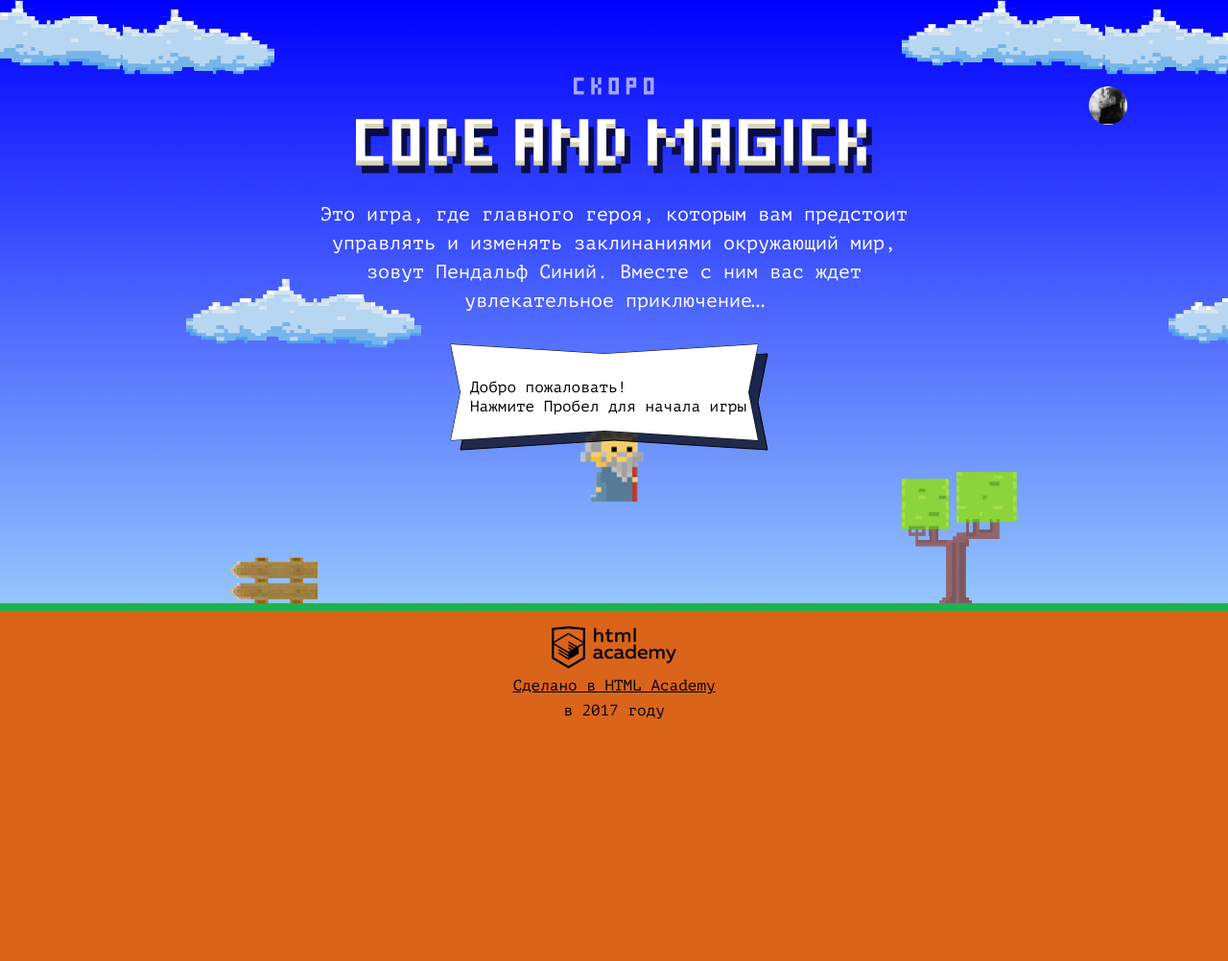
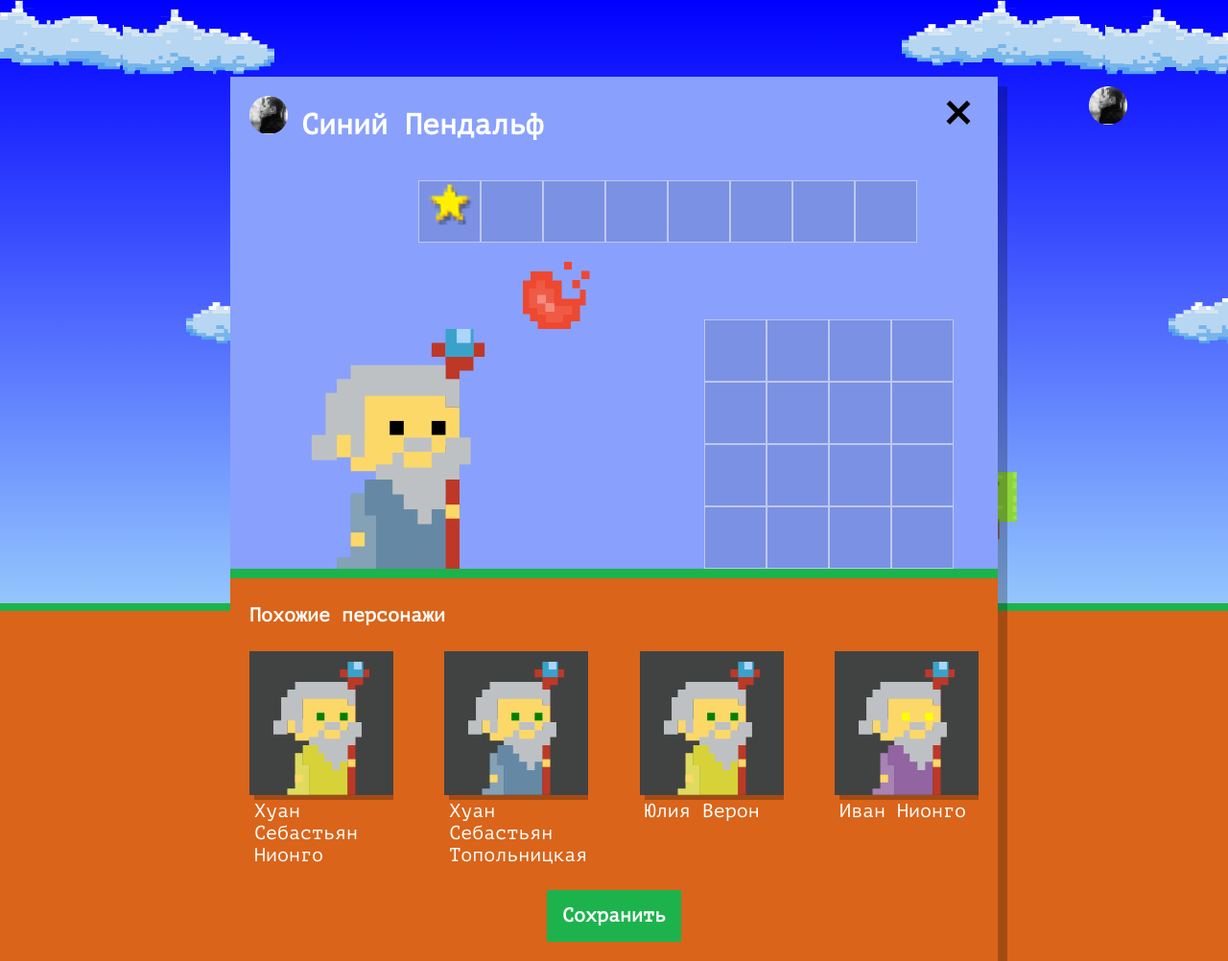
Before and after one commit to AMorozov-web/593913-code-and-magick-21, a website: page index.html in a window 1280 px wide. Shown: the whole page at 96% size. Before the commit the page ends 800 px from the top, so only its background shows below. Drawn offline with Linux system fonts and the light colour scheme.

Commit message:
User setup complete

```diff
--- a/index.html
+++ b/index.html
@@ -201,6 +201,7 @@
   }
 
 </script>
+<script src="js/setup.js"></script>
 <script src="js/game.js"></script>
 
 </body>
--- /dev/null
+++ b/js/setup.js
@@ -0,0 +1,92 @@
+'use strict';
+
+const WIZARD_NAMES = [
+  `Иван`,
+  `Хуан Себастьян`,
+  `Мария`,
+  `Кристоф`,
+  `Виктор`,
+  `Юлия`,
+  `Люпита`,
+  `Вашингтон`
+];
+
+const WIZARD_SURNAMES = [
+  `да Марья`,
+  `Верон`,
+  `Мирабелла`,
+  `Вальц`,
+  `Онопко`,
+  `Топольницкая`,
+  `Нионго`,
+  `Ирвинг`
+];
+
+const WIZARD_COATCOLORS = [
+  `rgb(101, 137, 164)`,
+  `rgb(241, 43, 107)`,
+  `rgb(146, 100, 161)`,
+  `rgb(56, 159, 117)`,
+  `rgb(215, 210, 55)`,
+  `rgb(0, 0, 0)`
+];
+
+const WIZARD_EYESCOLORS = [
+  `black`,
+  `red`,
+  `blue`,
+  `yellow`,
+  `green`
+];
+
+const userDialog = document.querySelector(`.setup`);
+const similarListElement = userDialog.querySelector(`.setup-similar-list`);
+const similarWizardTemplate = document.querySelector(`#similar-wizard-template`).content.querySelector(`.setup-similar-item`);
+
+const getRandomIndex = function (arr) {
+  return Math.floor(Math.random() * arr.length);
+};
+
+const wizards = [
+  {
+    name: WIZARD_NAMES[getRandomIndex(WIZARD_NAMES)] + ` ` + WIZARD_SURNAMES[getRandomIndex(WIZARD_SURNAMES)],
+    coatColor: WIZARD_COATCOLORS[getRandomIndex(WIZARD_COATCOLORS)],
+    eyesColor: WIZARD_EYESCOLORS[getRandomIndex(WIZARD_EYESCOLORS)]
+  },
+  {
+    name: WIZARD_NAMES[getRandomIndex(WIZARD_NAMES)] + ` ` + WIZARD_SURNAMES[getRandomIndex(WIZARD_SURNAMES)],
+    coatColor: WIZARD_COATCOLORS[getRandomIndex(WIZARD_COATCOLORS)],
+    eyesColor: WIZARD_EYESCOLORS[getRandomIndex(WIZARD_EYESCOLORS)]
+  },
+  {
+    name: WIZARD_NAMES[getRandomIndex(WIZARD_NAMES)] + ` ` + WIZARD_SURNAMES[getRandomIndex(WIZARD_SURNAMES)],
+    coatColor: WIZARD_COATCOLORS[getRandomIndex(WIZARD_COATCOLORS)],
+    eyesColor: WIZARD_EYESCOLORS[getRandomIndex(WIZARD_EYESCOLORS)]
+  },
+  {
+    name: WIZARD_NAMES[getRandomIndex(WIZARD_NAMES)] + ` ` + WIZARD_SURNAMES[getRandomIndex(WIZARD_SURNAMES)],
+    coatColor: WIZARD_COATCOLORS[getRandomIndex(WIZARD_COATCOLORS)],
+    eyesColor: WIZARD_EYESCOLORS[getRandomIndex(WIZARD_EYESCOLORS)]
+  }
+];
+
+let renderWizard = function (wizard) {
+  let wizardElement = similarWizardTemplate.cloneNode(true);
+
+  wizardElement.querySelector(`.setup-similar-label`).textContent = wizard.name;
+  wizardElement.querySelector(`.wizard-coat`).style.fill = wizard.coatColor;
+  wizardElement.querySelector(`.wizard-eyes`).style.fill = wizard.eyesColor;
+
+  return wizardElement;
+};
+
+let fragment = document.createDocumentFragment();
+
+for (let i = 0; i < wizards.length; i++) {
+  fragment.appendChild(renderWizard(wizards[i]));
+}
+
+similarListElement.appendChild(fragment);
+
+userDialog.classList.remove(`hidden`);
+userDialog.querySelector(`.setup-similar`).classList.remove(`hidden`);
```
Also changed, not shown: 1 other file.
